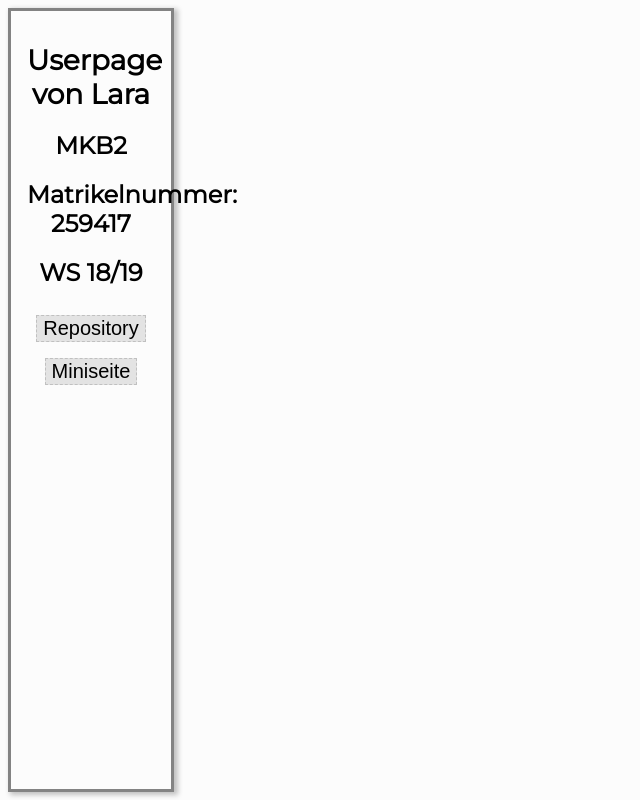
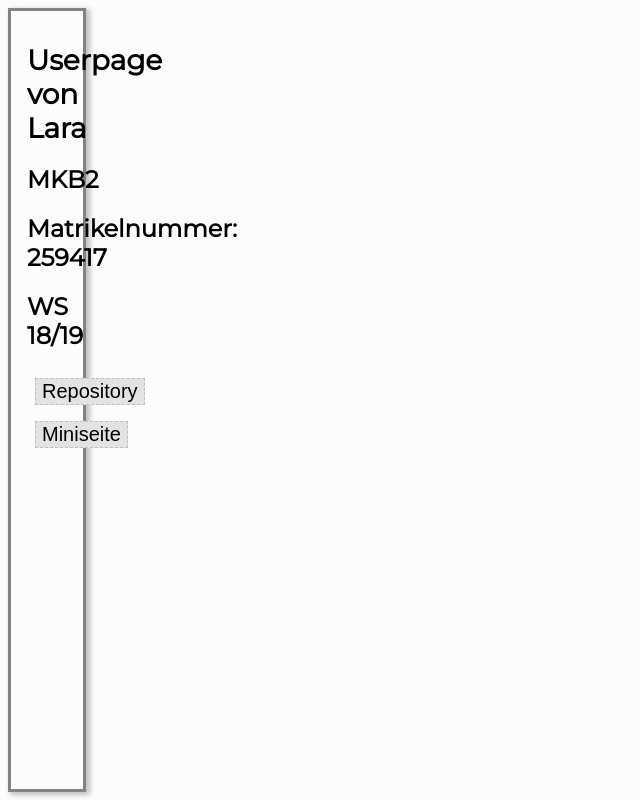
Before and after one commit to hirtlara/hirtlara.github.io, a plain HTML site: page index.html in a window 1280 px wide. Shown: the whole page, without its empty margins (0-640 px from the left). Drawn offline with Linux system fonts and the light colour scheme.

Commit message:
fmwööööö

```diff
--- a/index.css
+++ b/index.css
@@ -9,8 +9,7 @@ body {
     text-align: center;
 	background-color: #fcfcfc;
 	padding: 2em 1em;
-	max-width: 10%;
-
+	max-width: 40px;
 }
 button {
 	background-color: #e3e3e3;
```
